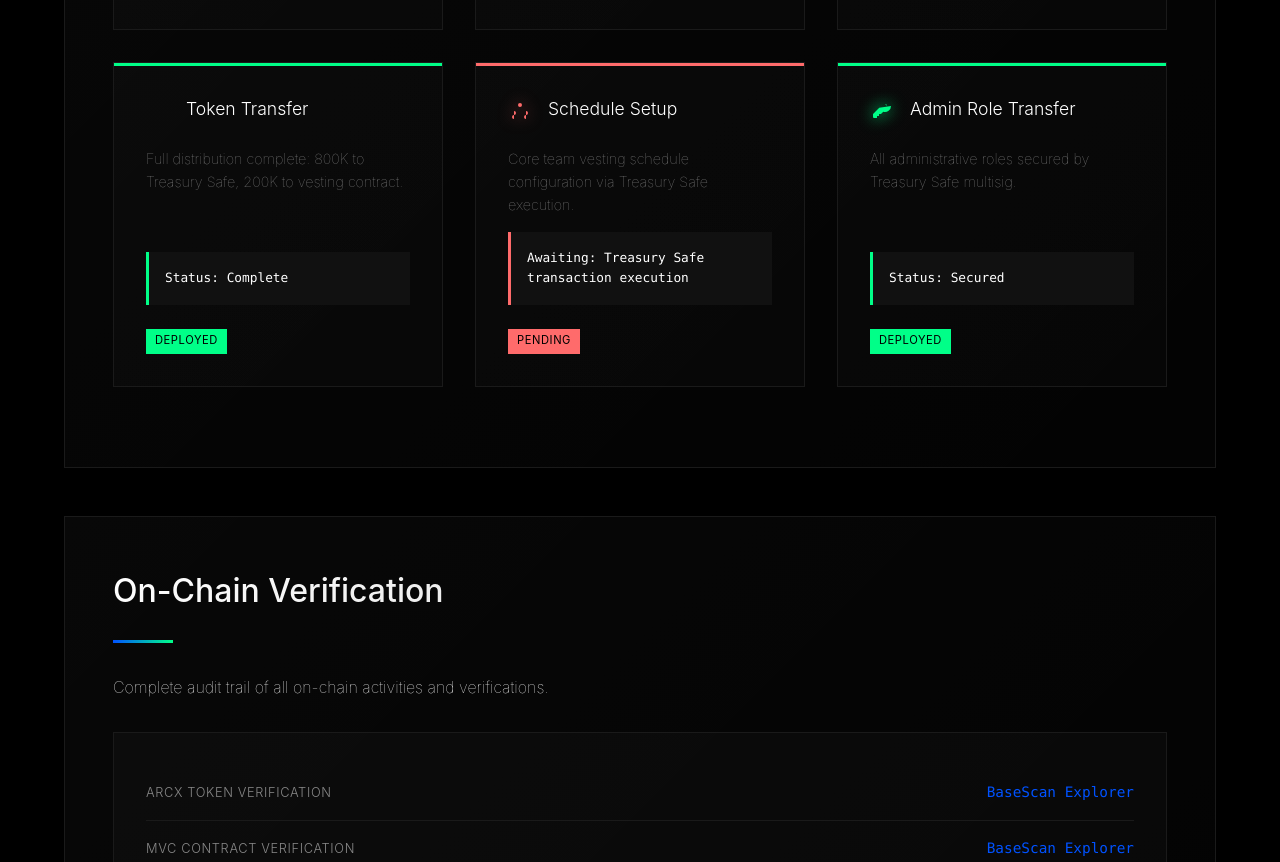
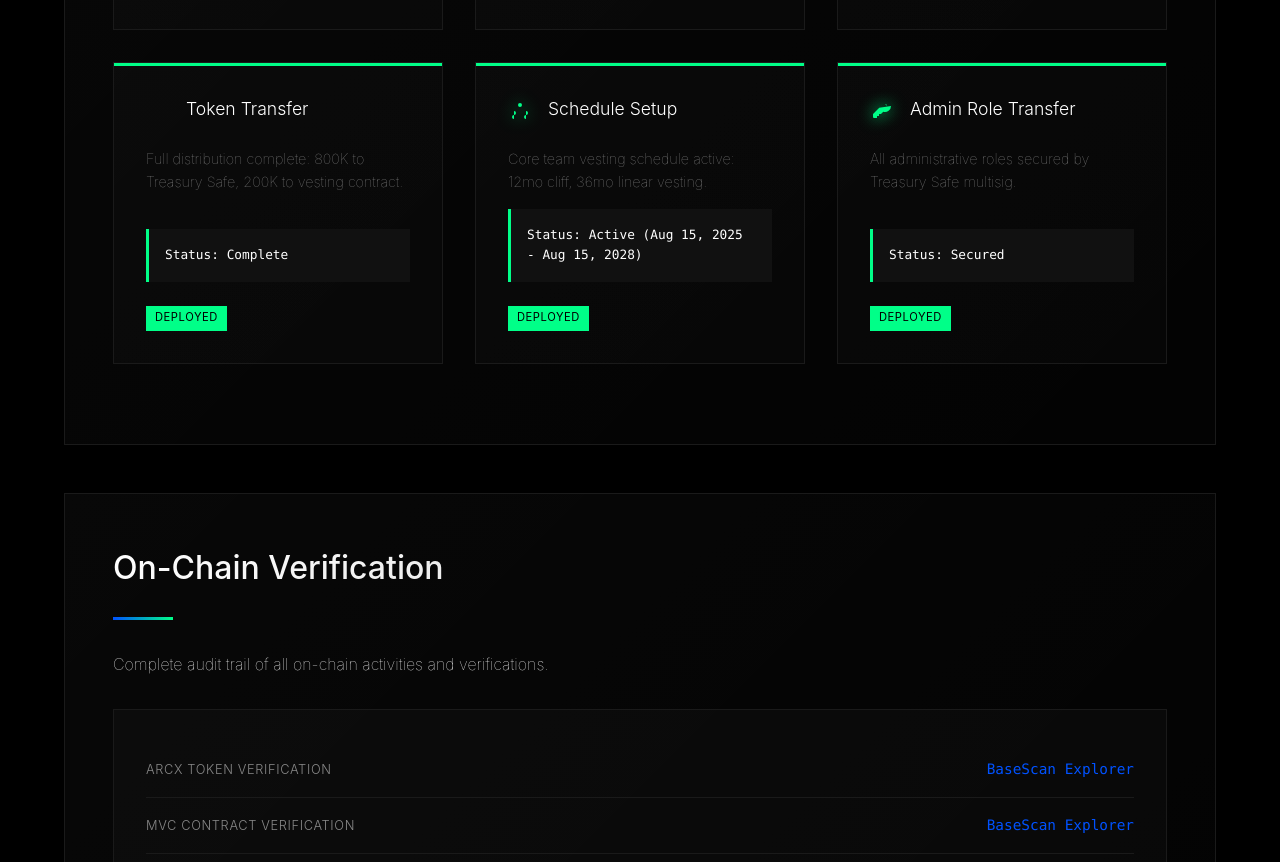
Before and after one commit to Artifact-Virtual/arcx_token, a website: page transparency.html in a window 1280 px wide. Shown: the part 1925-2787 px from the top of the page. Drawn offline with Linux system fonts and the light colour scheme.

Commit message:
feat: Update project status and core team vesting details in README and transparency portal

```diff
--- a/transparency.html
+++ b/transparency.html
@@ -655,7 +655,7 @@
           </div>
         </div>
 
-        <div class="status-card pending">
+        <div class="status-card deployed">
           <div class="status-header">
             <svg class="status-icon-large" viewBox="0 0 24 24">
               <path d="M12 6V4m0 2a2 2 0 100 4m0-4a2 2 0 110 4m-6 8a2 2 0 100-4m0 4a2 2 0 100 4m0-4v2m0-6V4m6 6v10m6-2a2 2 0 100-4m0 4a2 2 0 100 4m0-4v2m0-6V4"/>
@@ -663,9 +663,9 @@
             <h3 class="status-title">Schedule Setup</h3>
           </div>
           <div class="status-content">
-            <p class="status-description">Core team vesting schedule configuration via Treasury Safe execution.</p>
-            <div class="status-details">Awaiting: Treasury Safe transaction execution</div>
-            <div class="status-badge">Pending</div>
+            <p class="status-description">Core team vesting schedule active: 12mo cliff, 36mo linear vesting.</p>
+            <div class="status-details">Status: Active (Aug 15, 2025 - Aug 15, 2028)</div>
+            <div class="status-badge">Deployed</div>
           </div>
         </div>
 
```
Also changed, not shown: README.md.
